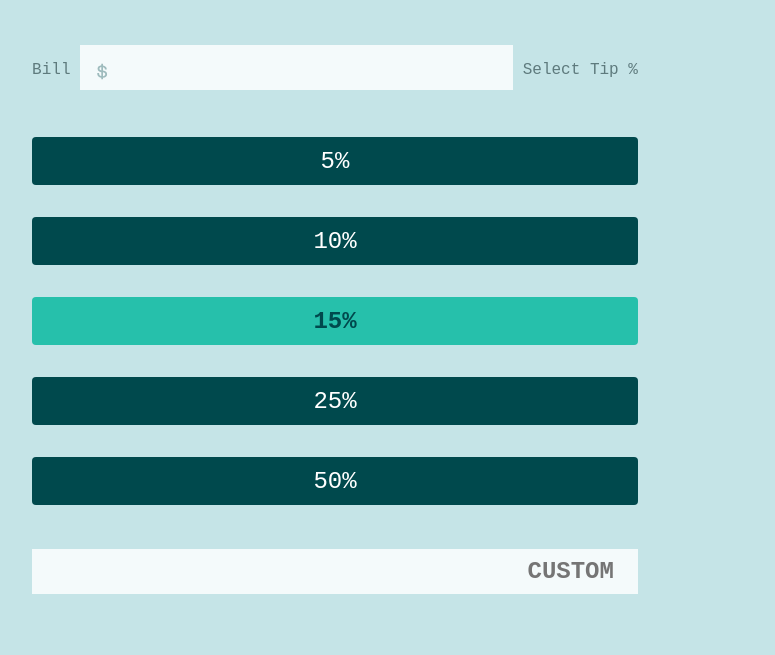
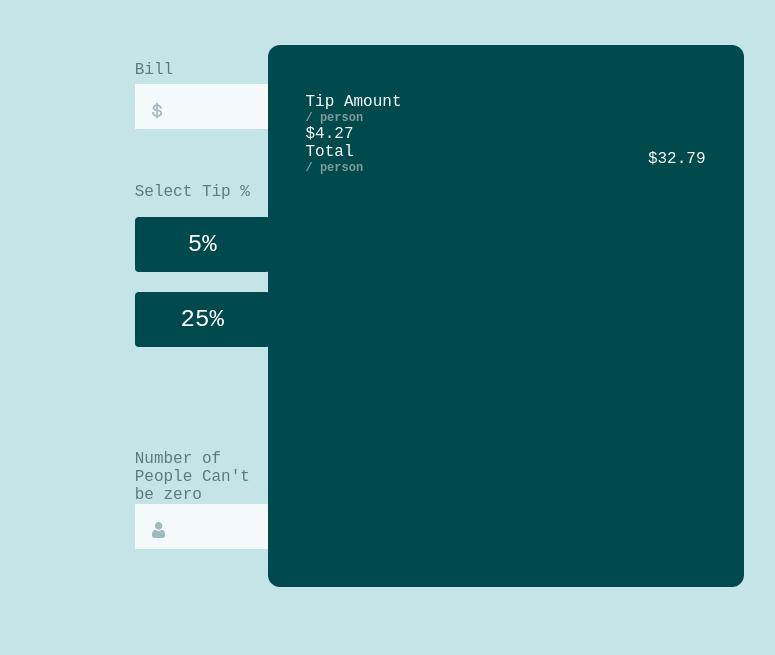
Before and after one commit to yeimi-g/reto, a plain HTML site: page index.html in a window 1280 px wide. Shown: the part 89-744 px from the top of the page, without its empty margins (305-1080 px from the left). Drawn offline with Linux system fonts and the light colour scheme.

Commit message:
estilo-media2

```diff
--- a/style.css
+++ b/style.css
@@ -145,4 +145,43 @@ input {
         padding: 9px;
         background-position: 17px 18px;
     }
+
+    .tip-calculator{
+        width: 990px;
+        flex-direction: row;
+        border-radius: 1.4rem;
+        padding: 2.3rem;
+        height: 479px;
+    }
+
+    .partOne{
+        margin-top: 1rem;
+        margin-left: 1.2rem;
+        display: flex;
+        flex-direction: column;
+    }
+
+    .bill-input{
+        margin-bottom: 3.4rem;
+    }
+
+    .tip{
+        grid-template-columns: 135px 135px 135px;
+        row-gap: 1.2em;
+        column-gap: 17px;
+        margin-bottom: 3.2rem;
+    }
+
+    .tips{
+        height: 55px;
+    }
+
+    .result{
+        margin-left: auto;
+        width: 400px;
+        display: flex;
+        flex-direction: column;
+        align-content: space-between;
+        padding: 48px 38px;
+    }
 }
```
